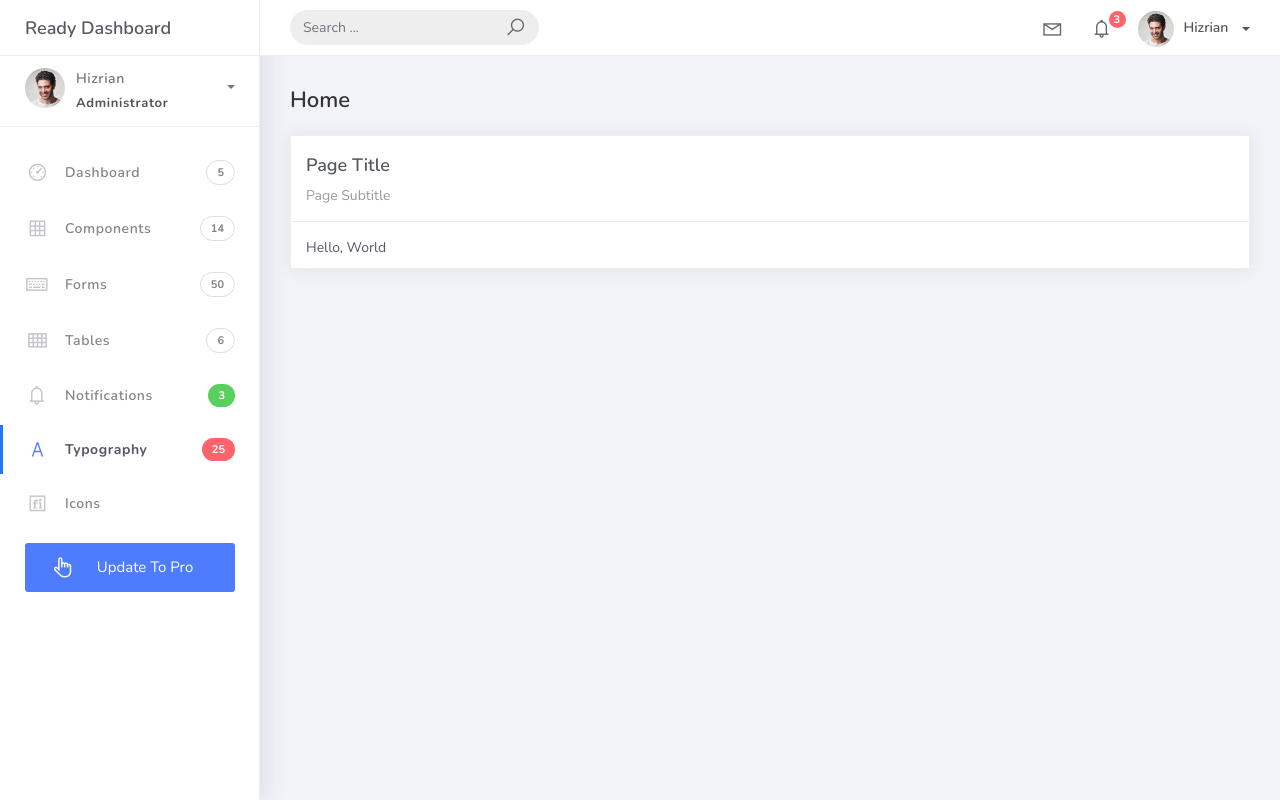
After one commit to Sr-ea/PSUSphere, a Django app: page / in a window 1280 px wide. The commit adds this page. Run offline with Django 3.2, Linux system fonts and the light colour scheme; some libraries are stand-ins or nearby versions.

Commit message:
set up homepage successfully.

```diff
--- a/projectsite/projectsite/urls.py
+++ b/projectsite/projectsite/urls.py
@@ -1,21 +1,9 @@
-"""projectsite URL Configuration
-
-The `urlpatterns` list routes URLs to views. For more information please see:
-    https://docs.djangoproject.com/en/3.0/topics/http/urls/
-Examples:
-Function views
-    1. Add an import:  from my_app import views
-    2. Add a URL to urlpatterns:  path('', views.home, name='home')
-Class-based views
-    1. Add an import:  from other_app.views import Home
-    2. Add a URL to urlpatterns:  path('', Home.as_view(), name='home')
-Including another URLconf
-    1. Import the include() function: from django.urls import include, path
-    2. Add a URL to urlpatterns:  path('blog/', include('blog.urls'))
-"""
 from django.contrib import admin
 from django.urls import path
+from studentorg.views import HomePageView
+from studentorg import views
 
 urlpatterns = [
-    path(' ', admin.site.urls),
+path("admin/", admin.site.urls),
+path('', views.HomePageView.as_view(), name='home'),
 ]
--- a/projectsite/studentorg/views.py
+++ b/projectsite/studentorg/views.py
@@ -1,3 +1,8 @@
 from django.shortcuts import render
+from django.views.generic.list import ListView
+from studentorg.models import Organization
 
-# Create your views here.
+class HomePageView(ListView):
+    model = Organization
+    context_object_name = 'home'
+    template_name = "home.html"
--- /dev/null
+++ b/projectsite/templates/base.html
@@ -0,0 +1,269 @@
+{% load static %}
+<!DOCTYPE html>
+<html>
+<head>
+	<meta http-equiv="X-UA-Compatible" content="IE=edge,chrome=1" />
+	<title>{% block title %}PSUSphere{% endblock %}</title>
+	<meta content='width=device-width, initial-scale=1.0, maximum-scale=1.0, user-scalable=0, shrink-to-fit=no' name='viewport' />
+	<link rel="stylesheet" href="{% static 'css/bootstrap.min.css' %}">
+	<link rel="stylesheet" href="https://fonts.googleapis.com/css?family=Nunito:200,200i,300,300i,400,400i,600,600i,700,700i,800,800i,900,900i">
+	<link rel="stylesheet" href="{% static 'css/ready.css' %}">
+    <link rel="stylesheet" href="{%static 'css/demo.css' %}">
+</head>
+<body>
+	<div class="wrapper">
+		<div class="main-header">
+			<div class="logo-header">
+				<a href="index.html" class="logo">
+					Ready Dashboard
+				</a>
+				<button class="navbar-toggler sidenav-toggler ml-auto" type="button" data-toggle="collapse" data-target="collapse" aria-controls="sidebar" aria-expanded="false" aria-label="Toggle navigation">
+					<span class="navbar-toggler-icon"></span>
+				</button>
+				<button class="topbar-toggler more"><i class="la la-ellipsis-v"></i></button>
+			</div>
+			<nav class="navbar navbar-header navbar-expand-lg">
+				<div class="container-fluid">
+
+					<form class="navbar-left navbar-form nav-search mr-md-3" action="">
+						<div class="input-group">
+							<input type="text" placeholder="Search ..." class="form-control">
+							<div class="input-group-append">
+								<span class="input-group-text">
+									<i class="la la-search search-icon"></i>
+								</span>
+							</div>
+						</div>
+					</form>
+					<ul class="navbar-nav topbar-nav ml-md-auto align-items-center">
+						<li class="nav-item dropdown hidden-caret">
+							<a class="nav-link dropdown-toggle" href="#" id="navbarDropdown" role="button" data-toggle="dropdown" aria-haspopup="true" aria-expanded="false">
+								<i class="la la-envelope"></i>
+							</a>
+							<div class="dropdown-menu" aria-labelledby="navbarDropdown">
+								<a class="dropdown-item" href="#">Action</a>
+								<a class="dropdown-item" href="#">Another action</a>
+								<div class="dropdown-divider"></div>
+								<a class="dropdown-item" href="#">Something else here</a>
+							</div>
+						</li>
+						<li class="nav-item dropdown hidden-caret">
+							<a class="nav-link dropdown-toggle" href="#" id="navbarDropdown" role="button" data-toggle="dropdown" aria-haspopup="true" aria-expanded="false">
+								<i class="la la-bell"></i>
+								<span class="notification">3</span>
+							</a>
+							<ul class="dropdown-menu notif-box" aria-labelledby="navbarDropdown">
+								<li>
+									<div class="dropdown-title">You have 4 new notification</div>
+								</li>
+								<li>
+									<div class="notif-center">
+										<a href="#">
+											<div class="notif-icon notif-primary"> <i class="la la-user-plus"></i> </div>
+											<div class="notif-content">
+												<span class="block">
+													New user registered
+												</span>
+												<span class="time">5 minutes ago</span>
+											</div>
+										</a>
+										<a href="#">
+											<div class="notif-icon notif-success"> <i class="la la-comment"></i> </div>
+											<div class="notif-content">
+												<span class="block">
+													Rahmad commented on Admin
+												</span>
+												<span class="time">12 minutes ago</span>
+											</div>
+										</a>
+										<a href="#">
+											<div class="notif-img">
+												<img src="static/img/profile2.jpg" alt="Img Profile">
+											</div>
+											<div class="notif-content">
+												<span class="block">
+													Reza send messages to you
+												</span>
+												<span class="time">12 minutes ago</span>
+											</div>
+										</a>
+										<a href="#">
+											<div class="notif-icon notif-danger"> <i class="la la-heart"></i> </div>
+											<div class="notif-content">
+												<span class="block">
+													Farrah liked Admin
+												</span>
+												<span class="time">17 minutes ago</span>
+											</div>
+										</a>
+									</div>
+								</li>
+								<li>
+									<a class="see-all" href="javascript:void(0);"> <strong>See all notifications</strong> <i class="la la-angle-right"></i> </a>
+								</li>
+							</ul>
+						</li>
+						<li class="nav-item dropdown">
+							<a class="dropdown-toggle profile-pic" data-toggle="dropdown" href="#" aria-expanded="false"> <img src="static/img/profile.jpg" alt="user-img" width="36" class="img-circle"><span >Hizrian</span></span> </a>
+							<ul class="dropdown-menu dropdown-user">
+								<li>
+									<div class="user-box">
+										<div class="u-img"><img src="static/img/profile.jpg" alt="user"></div>
+										<div class="u-text">
+											<h4>Hizrian</h4>
+											<p class="text-muted">hello@themekita.com</p><a href="profile.html" class="btn btn-rounded btn-danger btn-sm">View Profile</a></div>
+										</div>
+									</li>
+									<div class="dropdown-divider"></div>
+									<a class="dropdown-item" href="#"><i class="ti-user"></i> My Profile</a>
+									<a class="dropdown-item" href="#"></i> My Balance</a>
+									<a class="dropdown-item" href="#"><i class="ti-email"></i> Inbox</a>
+									<div class="dropdown-divider"></div>
+									<a class="dropdown-item" href="#"><i class="ti-settings"></i> Account Setting</a>
+									<div class="dropdown-divider"></div>
+									<a class="dropdown-item" href="#"><i class="fa fa-power-off"></i> Logout</a>
+								</ul>
+								<!-- /.dropdown-user -->
+							</li>
+						</ul>
+					</div>
+				</nav>
+			</div>
+			<div class="sidebar">
+				<div class="scrollbar-inner sidebar-wrapper">
+					<div class="user">
+						<div class="photo">
+							<img src="static/img/profile.jpg">
+						</div>
+						<div class="info">
+							<a class="" data-toggle="collapse" href="#collapseExample" aria-expanded="true">
+								<span>
+									Hizrian
+									<span class="user-level">Administrator</span>
+									<span class="caret"></span>
+								</span>
+							</a>
+							<div class="clearfix"></div>
+
+							<div class="collapse in" id="collapseExample" aria-expanded="true" style="">
+								<ul class="nav">
+									<li>
+										<a href="#profile">
+											<span class="link-collapse">My Profile</span>
+										</a>
+									</li>
+									<li>
+										<a href="#edit">
+											<span class="link-collapse">Edit Profile</span>
+										</a>
+									</li>
+									<li>
+										<a href="#settings">
+											<span class="link-collapse">Settings</span>
+										</a>
+									</li>
+								</ul>
+							</div>
+						</div>
+					</div>
+					<ul class="nav">
+						<li class="nav-item">
+							<a href="index.html">
+								<i class="la la-dashboard"></i>
+								<p>Dashboard</p>
+								<span class="badge badge-count">5</span>
+							</a>
+						</li>
+						<li class="nav-item">
+							<a href="components.html">
+								<i class="la la-table"></i>
+								<p>Components</p>
+								<span class="badge badge-count">14</span>
+							</a>
+						</li>
+						<li class="nav-item">
+							<a href="forms.html">
+								<i class="la la-keyboard-o"></i>
+								<p>Forms</p>
+								<span class="badge badge-count">50</span>
+							</a>
+						</li>
+						<li class="nav-item">
+							<a href="tables.html">
+								<i class="la la-th"></i>
+								<p>Tables</p>
+								<span class="badge badge-count">6</span>
+							</a>
+						</li>
+						<li class="nav-item">
+							<a href="notifications.html">
+								<i class="la la-bell"></i>
+								<p>Notifications</p>
+								<span class="badge badge-success">3</span>
+							</a>
+						</li>
+						<li class="nav-item active">
+							<a href="typography.html">
+								<i class="la la-font"></i>
+								<p>Typography</p>
+								<span class="badge badge-danger">25</span>
+							</a>
+						</li>
+						<li class="nav-item">
+							<a href="icons.html">
+								<i class="la la-fonticons"></i>
+								<p>Icons</p>
+							</a>
+						</li>
+						<li class="nav-item update-pro">
+							<button  data-toggle="modal" data-target="#modalUpdate">
+								<i class="la la-hand-pointer-o"></i>
+								<p>Update To Pro</p>
+							</button>
+						</li>
+					</ul>
+				</div>
+			</div>
+			<div class="main-panel">
+                {% block content %}
+                {% endblock %}
+			</div>
+		</div>
+	</div>
+	<!-- Modal -->
+	<div class="modal fade" id="modalUpdate" tabindex="-1" role="dialog" aria-labelledby="modalUpdatePro" aria-hidden="true">
+		<div class="modal-dialog modal-dialog-centered" role="document">
+			<div class="modal-content">
+				<div class="modal-header bg-primary">
+					<h6 class="modal-title"><i class="la la-frown-o"></i> Under Development</h6>
+					<button type="button" class="close" data-dismiss="modal" aria-label="Close">
+						<span aria-hidden="true">&times;</span>
+					</button>
+				</div>
+				<div class="modal-body text-center">
+					<p>Currently the pro version of the <b>Ready Dashboard</b> Bootstrap is in progress development</p>
+					<p>
+					<b>We'll let you know when it's done</b></p>
+				</div>
+				<div class="modal-footer">
+					<button type="button" class="btn btn-secondary" data-dismiss="modal">Close</button>
+				</div>
+			</div>
+		</div>
+	</div>
+</body>
+
+<script src="{% static 'js/core/jquery.3.2.1.min.js' %}"></script>
+<script src="{% static 'js/plugin/jquery-ui-1.12.1.custom/jquery-ui.min.js' %}"></script>
+<script src="{% static 'js/core/popper.min.js' %}"></script>
+<script src="{% static 'js/core/bootstrap.min.js' %}"></script>
+<script src="{% static 'js/plugin/chartist/chartist.min.js' %}"></script>
+<script src="{% static 'js/plugin/chartist/plugin/chartist-plugin-tooltip.min.js' %}"></script>
+<script src="{% static 'js/plugin/bootstrap-notify/bootstrap-notify.min.js' %}"></script>
+<script src="{% static 'js/plugin/bootstrap-toggle/bootstrap-toggle.min.js' %}"></script>
+<script src="{% static 'js/plugin/jquery-mapael/jquery.mapael.min.js' %}"></script>
+<script src="{% static 'js/plugin/jquery-mapael/maps/world_countries.min.js' %}"></script>
+<script src="{% static 'js/plugin/chart-circle/circles.min.js' %}"></script>
+<script src="{% static 'js/plugin/jquery-scrollbar/jquery.scrollbar.min.js' %}"></script>
+<script src="{% static 'js/ready.min.js' %}"></script>
+</html>
--- /dev/null
+++ b/projectsite/templates/home.html
@@ -0,0 +1,17 @@
+{% extends 'base.html' %} {% load static %}
+{% block content %} <div class="content">
+<div class="container-fluid">
+ <h4 class="page-title">Home</h4>
+<div class="row">
+<div class="col-md-12"><div class="card">
+<div class="card-header">
+<div class="card-title">Page Title</div>
+<div class="card-category">Page Subtitle</div>
+</div>
+<div class="card-body">Hello, World</div>
+</div>
+</div>
+</div>
+</div>
+</div>
+{% endblock %}
--- a/projectsite/templates/includes/pagination.html
+++ b/projectsite/templates/includes/pagination.html
@@ -1,5 +1,7 @@
 {% if is_paginated %}
+
 <div class="card-footer px-0 border-0 d-flex flex-column flex-lg-row align-items-center justify-content-between mt-3">
+
 <nav aria-label="Topics pagination" class="mb-4">
 <ul class="pagination">
 {% if page_obj.number > 1 %}
@@ -48,6 +50,7 @@
 {% endif %}
 </ul>
 </nav>
-    <div class="fw-normal small mt-4 mt-lg-0">Showing <b>{{object_list.count}}</b> out of <b>{{paginator.count}}</b> entries</div>
+<div class="fw-normal small mt-4 mt-lg-0">Showing <b>{{object_list.count}}</b> out of
+    <b>{{paginator.count}}</b> entries</div>
 </div>
 {% endif %}
```
Also changed, not shown: projectsite/projectsite/settings.py (+7 -3 lines), projectsite/db.sqlite3, projectsite/templates/includes/form.html (indentation only). Lines whose indentation alone changed are shown as unchanged.
